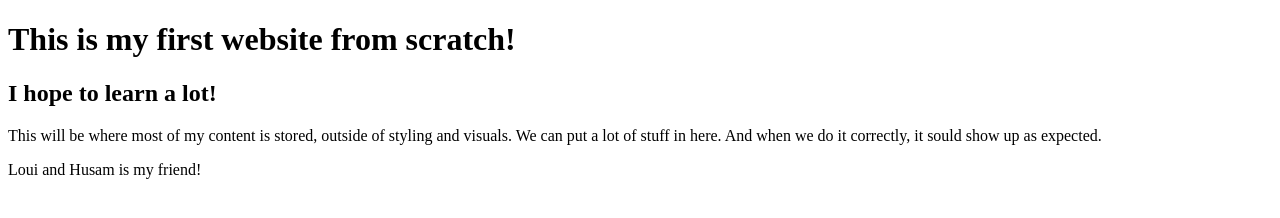
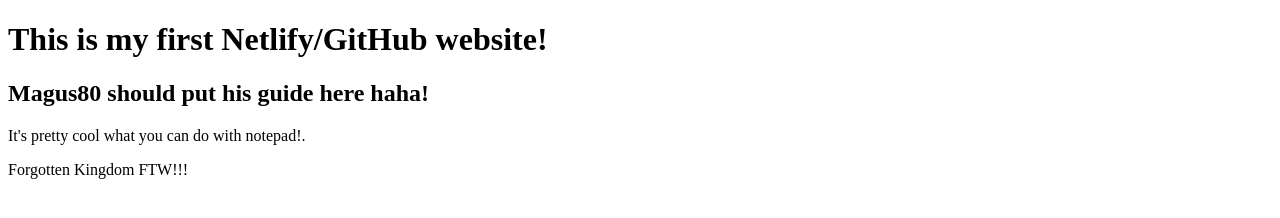
Before and after one commit to CuL8Rg8r/My-Website, a plain HTML site: page index.html in a window 1280 px wide. Drawn offline with Linux system fonts and the light colour scheme.

Commit message:
Update index.html

```diff
--- a/index.html
+++ b/index.html
@@ -5,9 +5,9 @@
     <title>CUL8R.io</title>
   </head>
   <body>
-    <h1>This is my first website from scratch!</h1>
-    <h2>I hope to learn a lot!</h2>
-    <p>This will be where most of my content is stored, outside of styling and visuals. We can put a lot of stuff in here. And when we do it correctly, it sould show up as expected.</p>
-    <p> Loui and Husam is my friend!</p>
+    <h1>This is my first Netlify/GitHub website!</h1>
+    <h2>Magus80 should put his guide here haha!</h2>
+    <p>It's pretty cool what you can do with notepad!.</p>
+    <p>Forgotten Kingdom FTW!!!</p>
   </body>
 </html>
```
